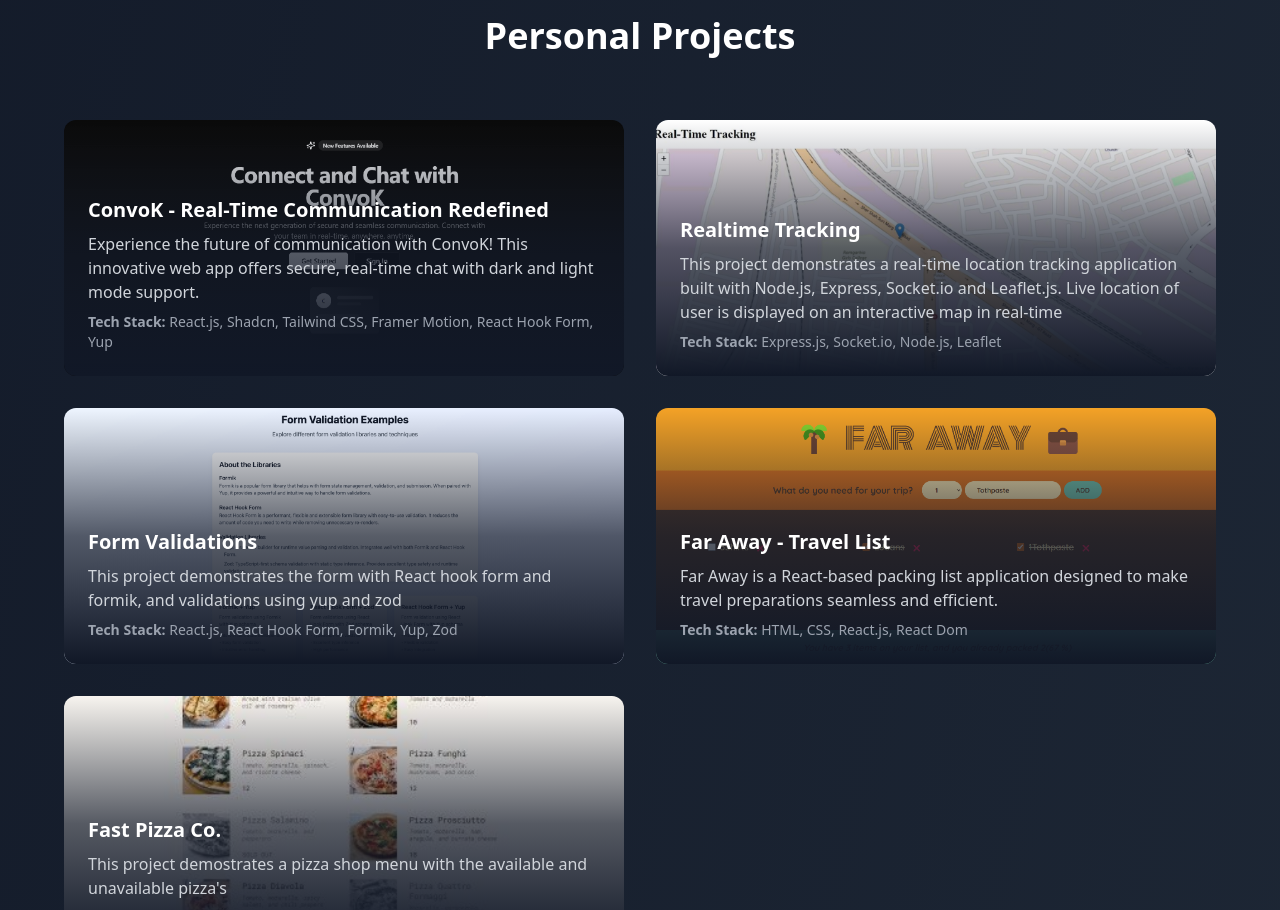
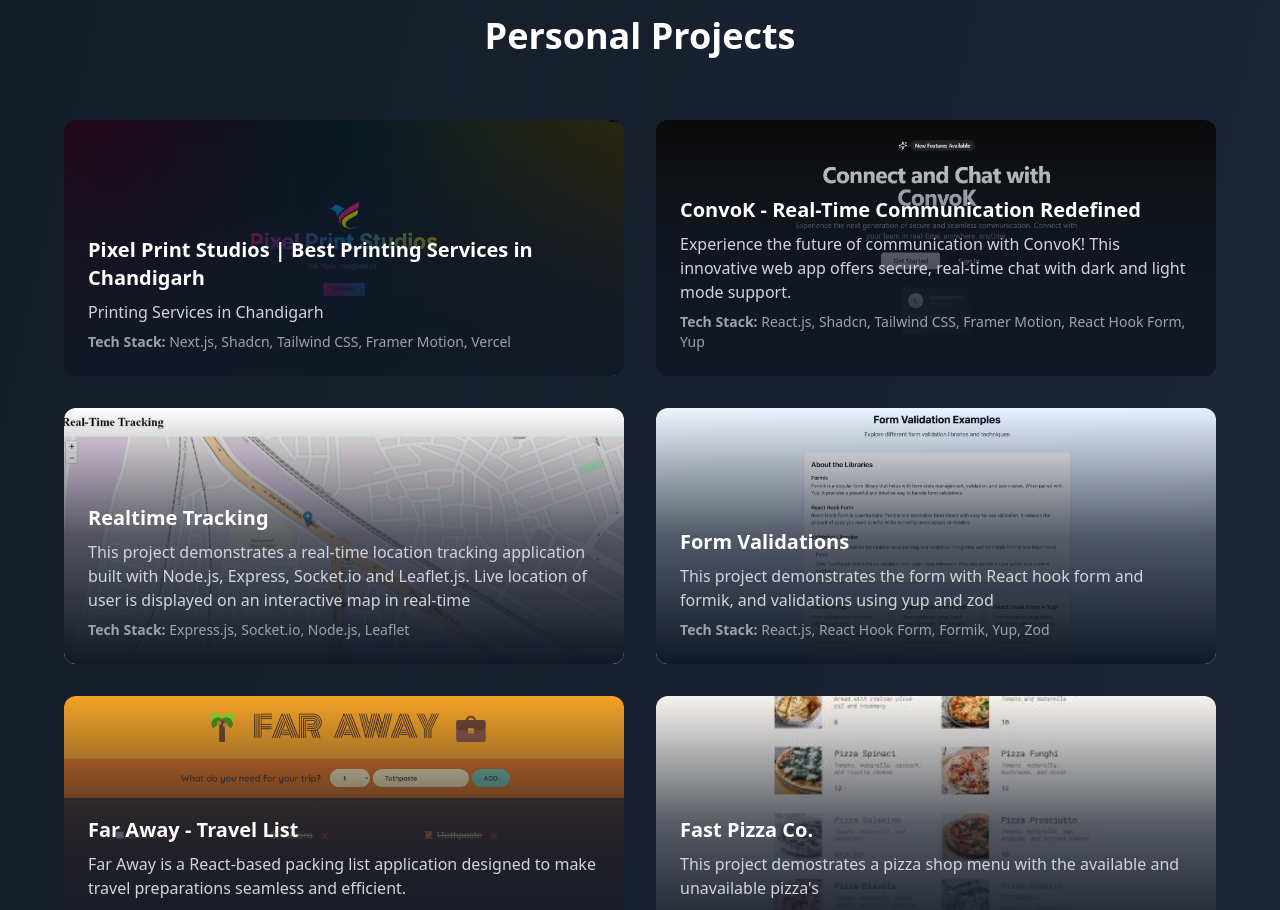
Before and after one commit to karanvirsingh011998/portfolio, a React (Vite) app: page /#/ in a window 1280 px wide. Shown: the part 2500-3410 px from the top of the page. Built offline with nearby package versions, Linux system fonts and the light colour scheme.

Commit message:
added new project

```diff
--- a/src/pages/data/projects.ts
+++ b/src/pages/data/projects.ts
@@ -2,15 +2,24 @@
 import pizzaMenu from "../../assets/images/pizzaMenu.jpg";
 import farAway from "../../assets/images/TravelList.png";
 import formValidation from "../../assets/images/formValidation.png";
-import concokLandingPage from "../../assets/images/concokLandingPage.png";
+import convokLandingPage from "../../assets/images/convokLandingPage.png";
+import pixelPrintPage from "../../assets/images/pixelPrint.png";
+
 
 
 export const projects = [
+
   {
+    title: "Pixel Print Studios | Best Printing Services in Chandigarh",
+    desc: "Printing Services in Chandigarh",
+    link: "https://www.pixelprintstudios.in/",
+    image: pixelPrintPage,
+    techStack: ["Next.js", "Shadcn", "Tailwind CSS", "Framer Motion", "Vercel"],
+  },{
     title: "ConvoK - Real-Time Communication Redefined",
     desc: "Experience the future of communication with ConvoK! This innovative web app offers secure, real-time chat with dark and light mode support.",
     link: "https://karanvirsingh011998.github.io/convoK",
-    image: concokLandingPage,
+    image: convokLandingPage,
     techStack: ["React.js", "Shadcn", "Tailwind CSS", "Framer Motion", "React Hook Form", "Yup"],
   }, {
     title: "Realtime Tracking",
```
Also changed, not shown: src/assets/images/convokLandingPage.png (renamed from src/assets/images/concokLandingPage.png), src/assets/images/pixelPrint.png (added), src/components/Terminal.tsx (line endings or trailing spaces).
